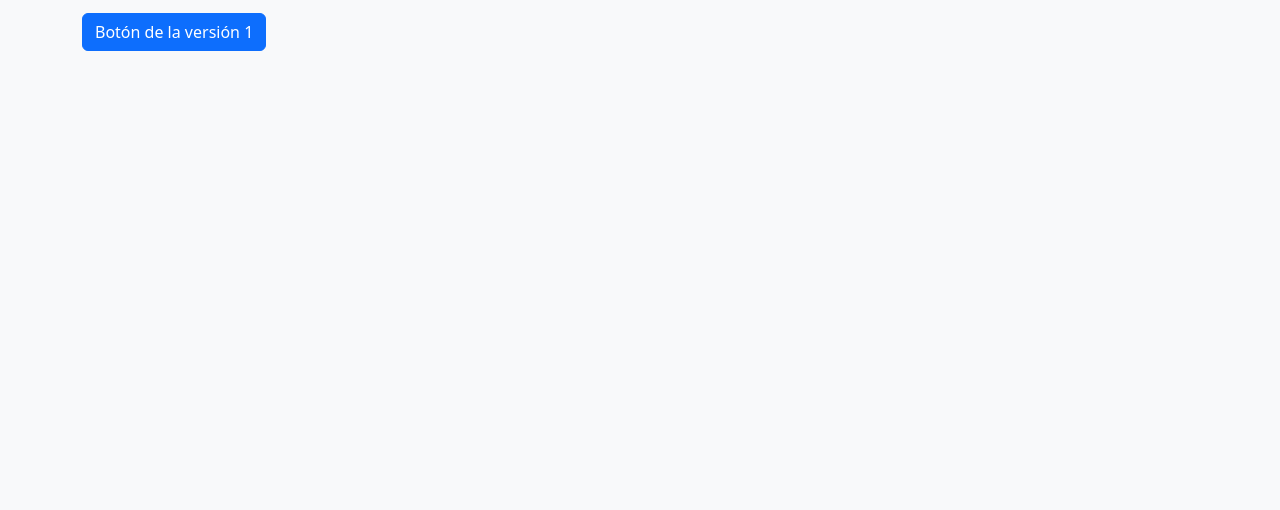
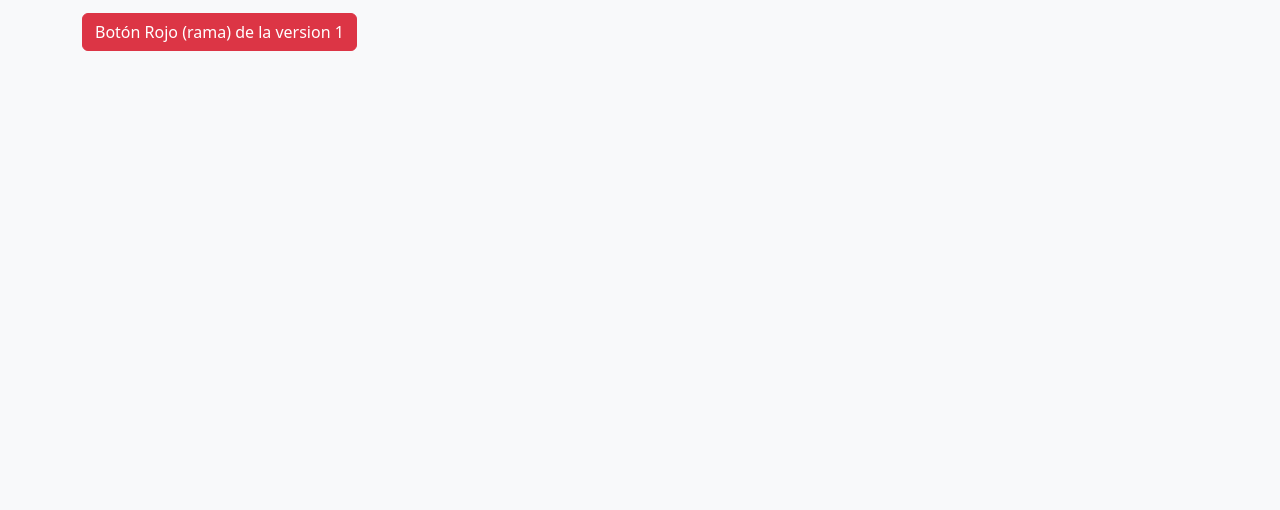
Before and after one commit to Philipoh20/proyecto-fs, a plain HTML site: page index.html in a window 1280 px wide. Shown: the part 290-800 px from the top of the page. Drawn offline with nearby package versions, Linux system fonts and the light colour scheme.

Commit message:
Update index.html- feat: cambio color botón agregado
cambio de color de botón

```diff
--- a/index.html
+++ b/index.html
@@ -15,7 +15,7 @@
     <p class="lead">
     La Fase 7: Incluye corrección de errores detectados en producción, mejoras continuas, actualizaciones y adaptaciones a nuevos entornos o necesidades.
     </p>
-    <button class="btn btn-primary">Botón de la versión 1</button>
+    <button class="btn btn-danger">Botón Rojo (rama) de la version 1</button>
   </main>
   <script src="https://cdn.jsdelivr.net/npm/bootstrap@5.3.3/dist/js/bootstrap.bundle.min.js"></script>
 </body>
```
